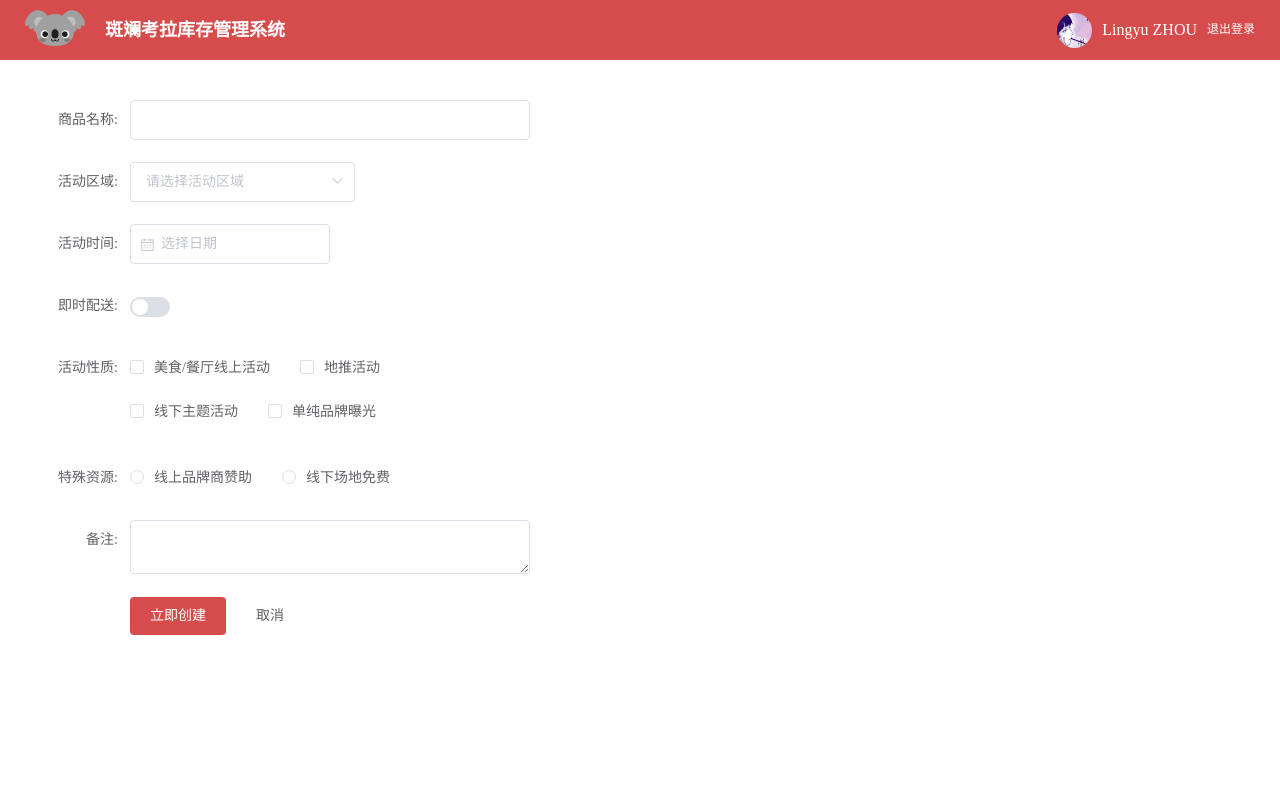
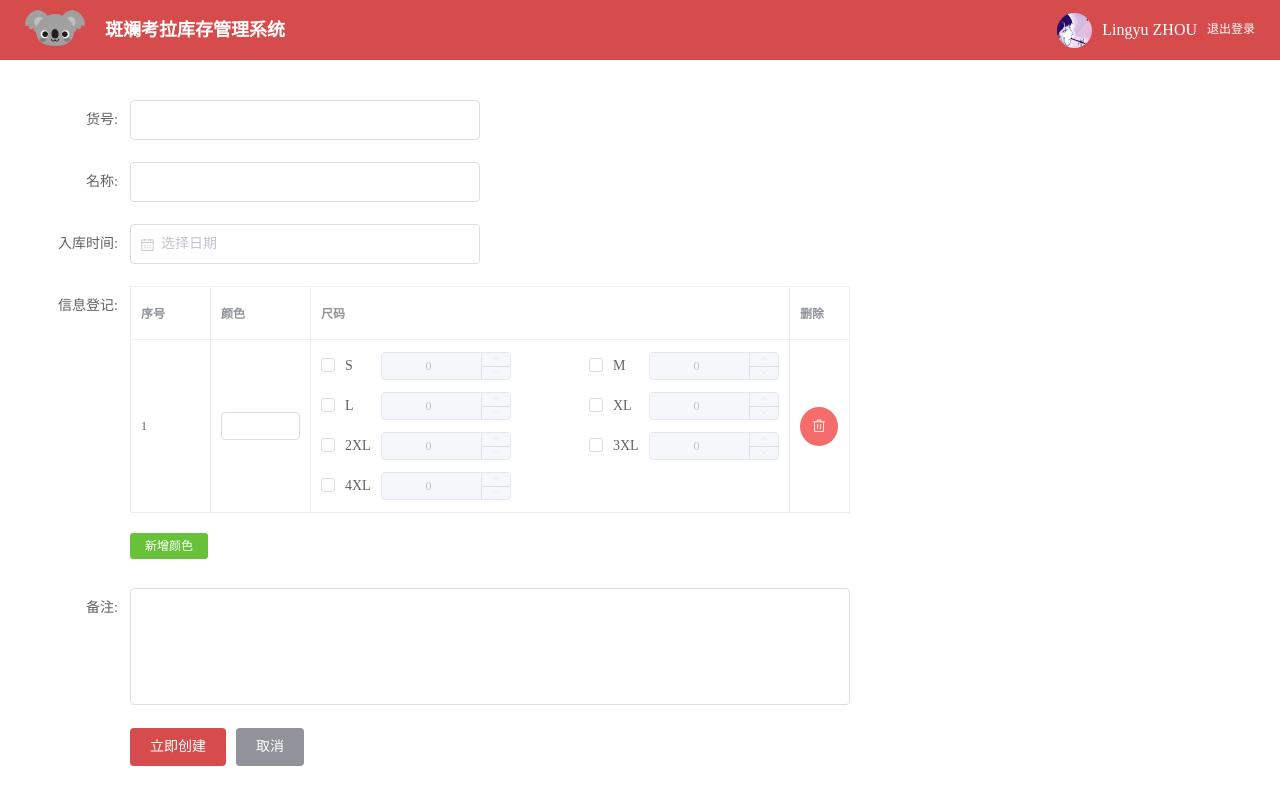
Before and after one commit to LJade/koala, a Vue app: page /#/create in a window 1280 px wide. Shown: the top 804 px of the page. Built offline with nearby package versions, Linux system fonts and the light colour scheme; the HTML template or start-up script is replaced by a standard one.

Commit message:
尺码选择器

```diff
--- a/src/main.js
+++ b/src/main.js
@@ -6,7 +6,6 @@ import App from './App'
 import router from './router'
 import ElementUI from 'element-ui';
 import './sass/element-variables.scss'
-//import 'element-ui/lib/theme-chalk/index.css';
 
 Vue.config.productionTip = false
 
--- a/src/views/create/create.vue
+++ b/src/views/create/create.vue
@@ -2,43 +2,72 @@
   <div class="wrapper">
     <common-header></common-header>
     <el-form ref="form" :model="form" label-width="80px" class="form">
-      <el-form-item label="商品名称:">
-        <el-input v-model="form.name"></el-input>
+      <el-form-item label="货号:">
+        <el-input  style="width: 350px" v-model="form.code"></el-input>
       </el-form-item>
-      <el-form-item label="活动区域:">
-        <el-select v-model="form.region" placeholder="请选择活动区域">
-          <el-option label="区域一" value="shanghai"></el-option>
-          <el-option label="区域二" value="beijing"></el-option>
-        </el-select>
+      <el-form-item label="名称:">
+        <el-input style="width: 350px" v-model="form.name"></el-input>
       </el-form-item>
-      <el-form-item label="活动时间:">
+      <!--<el-form-item label="活动区域:">-->
+        <!--<el-select v-model="form.region" placeholder="请选择活动区域">-->
+          <!--<el-option label="区域一" value="shanghai"></el-option>-->
+          <!--<el-option label="区域二" value="beijing"></el-option>-->
+        <!--</el-select>-->
+      <!--</el-form-item>-->
+      <el-form-item label="入库时间:">
         <el-col :span="12">
-          <el-date-picker type="date" placeholder="选择日期" v-model="form.date1" style="width: 100%;"></el-date-picker>
+          <el-date-picker type="date" placeholder="选择日期" v-model="form.createTime" style="width: 350px"></el-date-picker>
         </el-col>
       </el-form-item>
-      <el-form-item label="即时配送:">
-        <el-switch v-model="form.delivery"></el-switch>
+      <!--<el-form-item label="即时配送:">-->
+        <!--<el-switch v-model="form.delivery"></el-switch>-->
+      <!--</el-form-item>-->
+      <el-form-item label="信息登记:">
+        <el-table :data="form.info" style="width: 100%;" border size="mini">
+          <el-table-column label="序号" width="80" type="index"></el-table-column>
+          <el-table-column label="颜色" width="100">
+            <template slot-scope="scope">
+              <el-input size="mini" label-width="80px" v-model="scope.row.color"></el-input>
+            </template>
+          </el-table-column>
+          <el-table-column label="尺码" >
+            <template slot-scope="scope">
+              <div class="size-wrapper">
+                <el-form-item v-for="(item,index) in size" :key="index">
+                  <el-checkbox :label="item" style="width: 60px" v-model="scope.row['select'+item]"></el-checkbox>
+                  <el-input-number  size="mini" controls-position="right" :disabled="!scope.row['select'+item]" :min="0" :max="10000" v-model="scope.row['count'+item]"></el-input-number>
+                </el-form-item>
+              </div>
+            </template>
+          </el-table-column>
+
+          <el-table-column label="删除" width="60">
+            <template slot-scope="scope">
+              <el-button type="danger" icon="el-icon-delete" circle></el-button>
+            </template>
+          </el-table-column>
+
+        </el-table>
+        <el-button style="margin-top: 20px;" size="mini" type="success">新增颜色</el-button>
+        <!--<el-checkbox-group v-model="form.type">-->
+          <!--<el-checkbox label="美食/餐厅线上活动" name="type"></el-checkbox>-->
+          <!--<el-checkbox label="地推活动" name="type"></el-checkbox>-->
+          <!--<el-checkbox label="线下主题活动" name="type"></el-checkbox>-->
+          <!--<el-checkbox label="单纯品牌曝光" name="type"></el-checkbox>-->
+        <!--</el-checkbox-group>-->
       </el-form-item>
-      <el-form-item label="活动性质:">
-        <el-checkbox-group v-model="form.type">
-          <el-checkbox label="美食/餐厅线上活动" name="type"></el-checkbox>
-          <el-checkbox label="地推活动" name="type"></el-checkbox>
-          <el-checkbox label="线下主题活动" name="type"></el-checkbox>
-          <el-checkbox label="单纯品牌曝光" name="type"></el-checkbox>
-        </el-checkbox-group>
-      </el-form-item>
-      <el-form-item label="特殊资源:">
-        <el-radio-group v-model="form.resource">
-          <el-radio label="线上品牌商赞助"></el-radio>
-          <el-radio label="线下场地免费"></el-radio>
-        </el-radio-group>
-      </el-form-item>
+      <!--<el-form-item label="特殊资源:">-->
+        <!--<el-radio-group v-model="form.resource">-->
+          <!--<el-radio label="线上品牌商赞助"></el-radio>-->
+          <!--<el-radio label="线下场地免费"></el-radio>-->
+        <!--</el-radio-group>-->
+      <!--</el-form-item>-->
       <el-form-item label="备注:">
-        <el-input type="textarea" v-model="form.desc"></el-input>
+        <el-input type="textarea" :rows="5" :resize="'none'" v-model="form.desc"></el-input>
       </el-form-item>
       <el-form-item>
         <el-button type="primary" @click="onSubmit">立即创建</el-button>
-        <el-button>取消</el-button>
+        <el-button type="info">取消</el-button>
       </el-form-item>
     </el-form>
   </div>
@@ -53,15 +82,34 @@
     },
     data () {
       return {
+        size:['S','M','L','XL','2XL','3XL','4XL'],
         form: {
+          code:'',
           name: '',
           region: '',
-          date1: '',
+          createTime: '',
           date2: '',
           delivery: false,
           type: [],
           resource: '',
-          desc: ''
+          desc: '',
+          info: [{
+            color: '',
+            selectS:false,
+            countS:0,
+            selectM:false,
+            countM:0,
+            selectL:false,
+            countL:0,
+            selectXL:false,
+            countXL:0,
+            select2XL:false,
+            count2XL:0,
+            select3XL:false,
+            count3XL:0,
+            select4XL:false,
+            count4XL:0
+          }]
         }
       }
     },
@@ -74,7 +122,13 @@
 <style scoped lang="scss">
   @import "../../sass/base";
   .form{
-    width: 480px;
+    width: 800px;
     padding: 40px 50px;
   }
+
+  .size-wrapper{
+    display: flex;
+    flex-wrap: wrap;
+    justify-content: space-between;
+  }
 </style>
```
